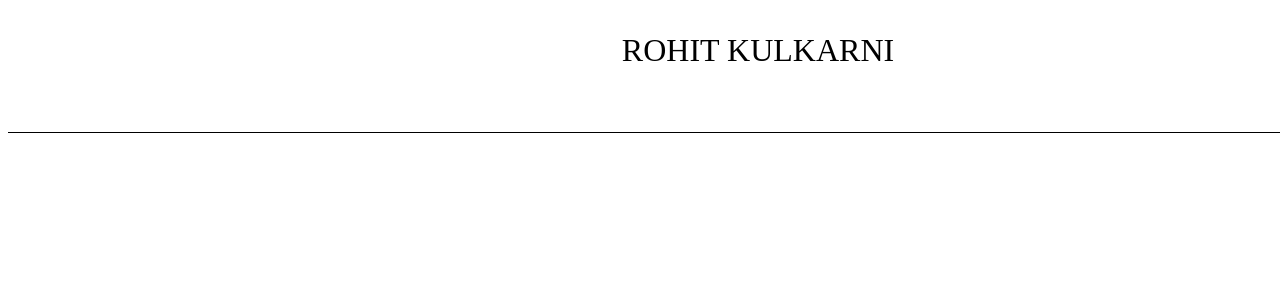
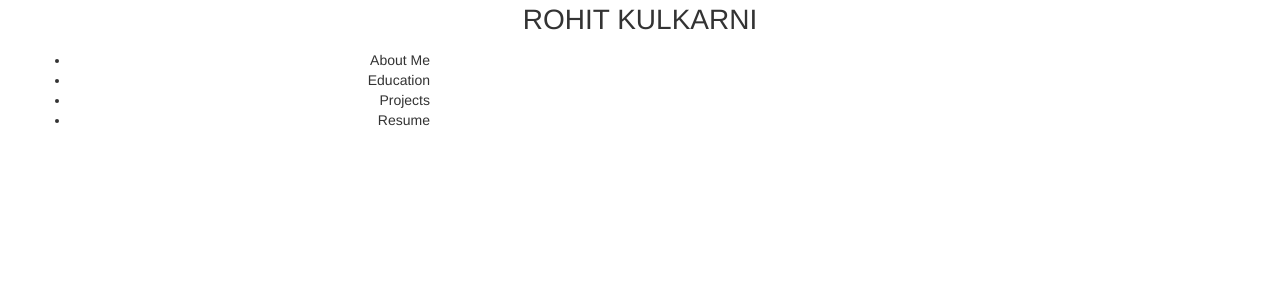
Before and after one commit to rohitk10/rohitk10.github.io, a Jekyll site: the page built from index.html, in a window 1280 px wide. Shown: the top 300 px of the page. Built offline with Jekyll 4.4.1, drawn with Linux system fonts in a browser that asks for light colours.

Commit message:
progress made header only
Main name , navigation and line

```diff
--- a/index.html
+++ b/index.html
@@ -30,15 +30,48 @@ layout: default
   <head>
     <link type = "text/css"; rel = "stylesheet"; href = "main.css"/>
     <link href='//fonts.googleapis.com/css?family=Abel' rel='stylesheet' type = "text/css">
+    <link rel="stylesheet" href="https://maxcdn.bootstrapcdn.com/bootstrap/3.3.6/css/bootstrap.min.css"/>
     <title>Rohit Kulkarni</title>
   </head>
   <body>
-    <!-- HEADER -->
+
+    <!-- OLD HEADER -->
+    <!--
     <div id = "header">
-      <!-- Center text name -->
-      <p id = "main_name"; font-family: "Abel">ROHIT KULKARNI</p>
+      <p id = "main_name">ROHIT KULKARNI</p>
     </div>
+  -->
+    <!-- OLDHEADER END -->
 
-    <!-- HEADER END -->
+    <!-- BOOTSTRAP HEADER -->
+    <header class = "container">
+
+      <div class = "row">
+        <p class = "col-sm-4"></p>
+        <p id = "main_name"; class = "col-sm-4 text-center">ROHIT KULKARNI</p>
+        <p class = "col-sm-4"></p>
+      </div>
+
+      <div id = "full_nav_bar" class = "row">
+          <ul id = "nav_bar"; class = "col-sm-4 text-right">
+            <li>About Me</li>
+            <li>Education</li>
+            <li>Projects</li>
+            <li>Resume</li>
+
+        </ul>
+      </div>
+    </header>
+
+    <!-- BOOTSTRAP HEADER END -->
+
+    <!-- BIG IMAGE -->
+    <!--
+    <div id = "big_image">
+      <img src = "big_images/big_image_1.jpg"/>
+    </div>
+  -->
+    <!-- BIG IMAGE END -->
+
   </body>
 </html>
```
